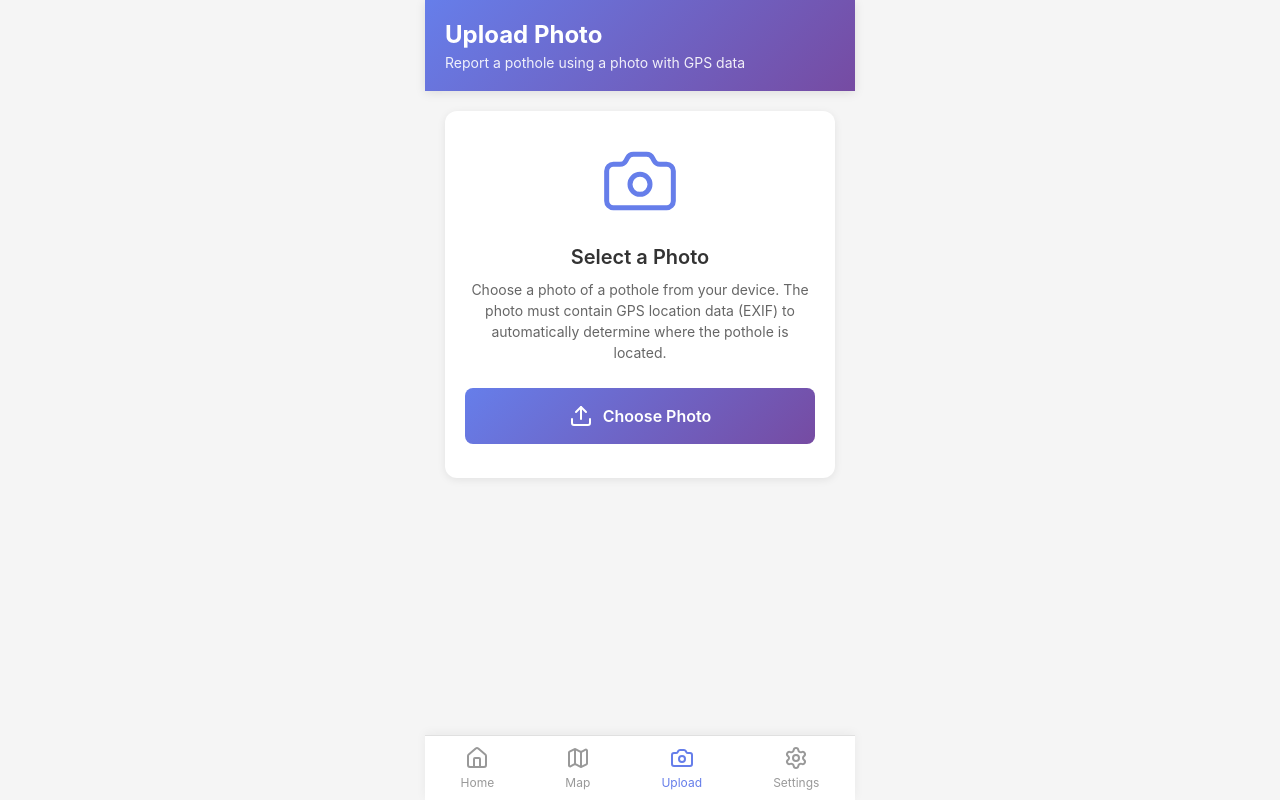
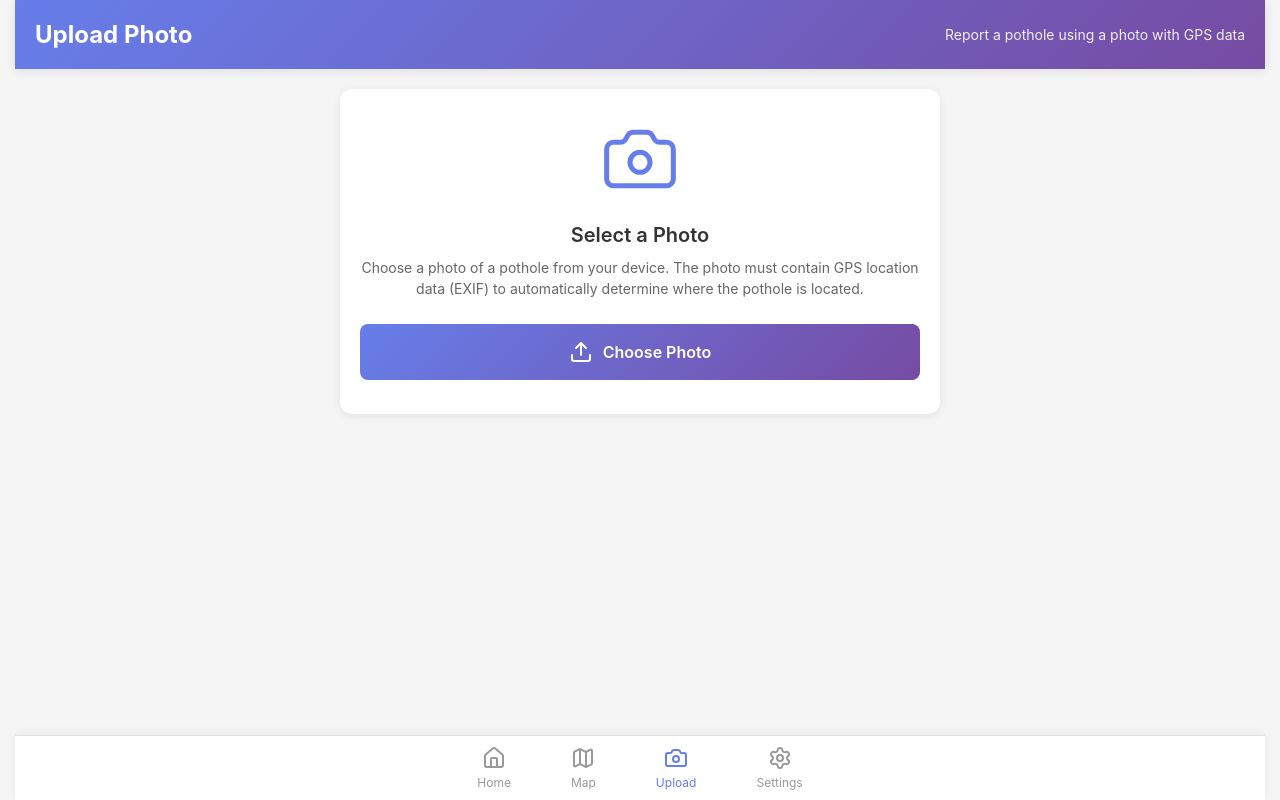
Before and after one commit to comaeclipse/potholetracker, a website: page public/upload.html in a window 1280 px wide. Drawn offline with nearby package versions, Linux system fonts and the light colour scheme.

Commit message:
Make frontend desktop-friendly with responsive layout

```diff
--- a/public/upload.html
+++ b/public/upload.html
@@ -16,7 +16,7 @@
           Ubuntu, Cantarell, sans-serif;
         background-color: #f5f5f5;
         color: #333;
-        max-width: 430px;
+        max-width: 1250px;
         margin: 0 auto;
         position: relative;
         min-height: 100vh;
@@ -320,7 +320,7 @@
         bottom: 0;
         left: 0;
         right: 0;
-        max-width: 430px;
+        max-width: 1250px;
         margin: 0 auto;
         background: white;
         border-top: 1px solid #e0e0e0;
@@ -477,6 +477,30 @@
         height: 16px;
         stroke-width: 2;
       }
+
+      @media (min-width: 768px) {
+        .bottom-nav {
+          justify-content: center;
+          gap: 60px;
+        }
+
+        .upload-section,
+        .preview-section {
+          max-width: 600px;
+          margin-left: auto;
+          margin-right: auto;
+        }
+
+        .header {
+            display: flex;
+            justify-content: space-between;
+            align-items: center;
+        }
+
+        .header h1 {
+            margin-bottom: 0;
+        }
+      }
     </style>
   </head>
   <body>
```
Also changed, not shown: public/index.html (+36 -2 lines), public/map.html (+19 -2 lines), .claude/settings.local.json.
